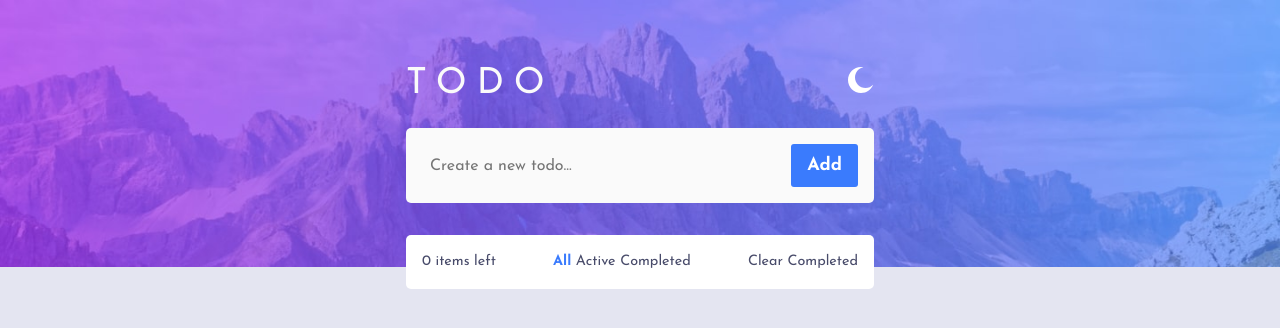
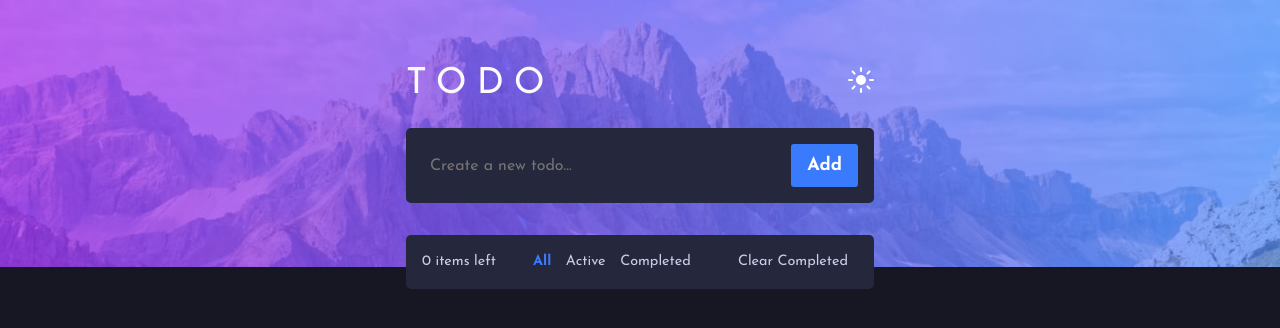
Before and after one commit to mrkmartin/DT-Screening-Todo-List, a plain HTML site: page index.html in a window 1280 px wide. Both pictures are taken after a click on the button 861 px from the left and 84 px from the top of the page. Drawn offline with Linux system fonts and the light colour scheme.

Commit message:
Added dark mode theme

```diff
--- a/index.html
+++ b/index.html
@@ -16,7 +16,7 @@
     <div class="container">
         <header>
             <h1>TODO</h1>
-            <button id="theme-toggle"><img src="images/icon-moon.svg" alt="icon-moon"></button>
+            <button id="theme-toggle"><img id="theme-icon" src="images/icon-moon.svg" alt="icon-moon"></button>
         </header>
 
         <div class="todo-input">
--- a/script.js
+++ b/script.js
@@ -51,6 +51,10 @@ function createTask(text) {
   taskList.appendChild(li);
   updateItemsLeft();
   applyFilter();
+
+  if (document.body.classList.contains("dark-mode")) {
+    li.classList.toggle("dark");
+  }
 }
 
 function handleAddTask() {
@@ -100,3 +104,24 @@ function applyFilter() {
     }
   });
 }
+
+themeToggle.addEventListener("click", () => {
+  document.body.classList.toggle("dark-mode");
+  const icon = document.querySelector("#theme-icon");
+  const listItems = document.querySelectorAll("li");
+
+  icon.style.opacity = 0;
+
+  setTimeout(() => {
+    if (document.body.classList.contains("dark-mode")) {
+      icon.src = "images/icon-sun.svg";
+    } else {
+      icon.src = "images/icon-moon.svg";
+    }
+    icon.style.opacity = 1;
+  }, 200);
+
+  listItems.forEach((li) => {
+    li.classList.toggle("dark", document.body.classList.contains("dark-mode"));
+  });
+});
--- a/styles.css
+++ b/styles.css
@@ -37,6 +37,11 @@ h6 {
   text-wrap: balance;
 }
 
+.dark-mode {
+  background-color: hsl(235, 21%, 11%);
+  color: hsl(234, 39%, 85%);
+}
+
 .container {
   max-width: 500px;
   margin: 3rem auto;
@@ -64,6 +69,11 @@ header button {
   font-size: 1rem;
 }
 
+#theme-icon {
+  transition: all 200ms cubic-bezier(0.4, 0, 1, 1);
+  opacity: 1;
+}
+
 .todo-input {
   display: flex;
   background: hsl(0, 0%, 98%);
@@ -71,6 +81,11 @@ header button {
   border-radius: 5px;
   margin-bottom: 1rem;
   align-items: center;
+}
+
+.dark-mode .todo-input {
+  background: hsl(235, 24%, 19%);
+  color: hsl(234, 39%, 85%);
 }
 
 .todo-input input {
@@ -101,12 +116,20 @@ ul {
   box-shadow: 0 2px 5px rgba(0, 0, 0, 0.1);
 }
 
+.dark-mode ul {
+  background: hsl(235, 24%, 19%);
+}
+
 li {
   display: flex;
   align-items: center;
   justify-content: space-between;
   padding: 1rem;
   border-bottom: 1px solid hsl(233, 11%, 84%);
+}
+
+li.dark {
+  border-bottom: 1px solid hsl(237, 14%, 26%);
 }
 
 li.completed span {
@@ -141,11 +164,16 @@ li button.delete {
   border-radius: 5px;
 }
 
+.dark-mode .filters {
+  background: hsl(235, 24%, 19%);
+}
+
 .filters button {
   background: none;
   border: none;
   cursor: pointer;
   color: inherit;
+  margin-right: 10px;
 }
 
 .filters button.active {
```
